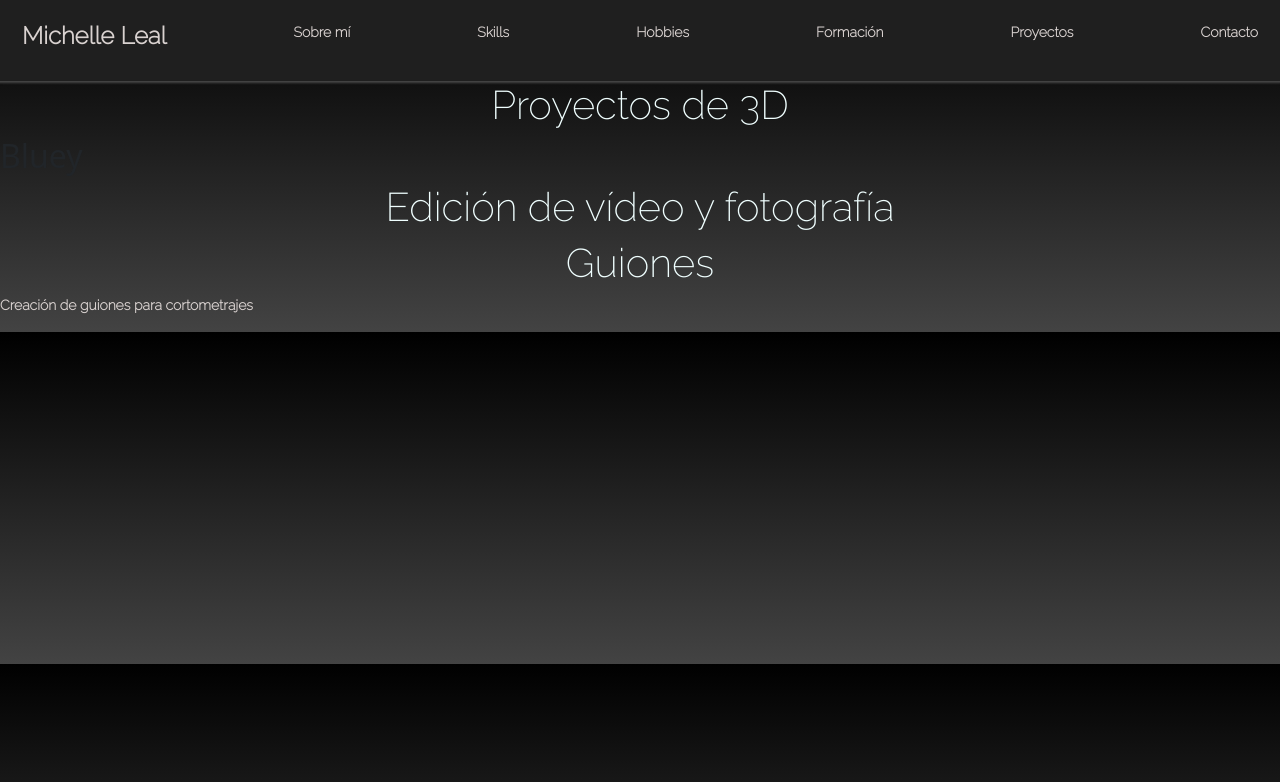
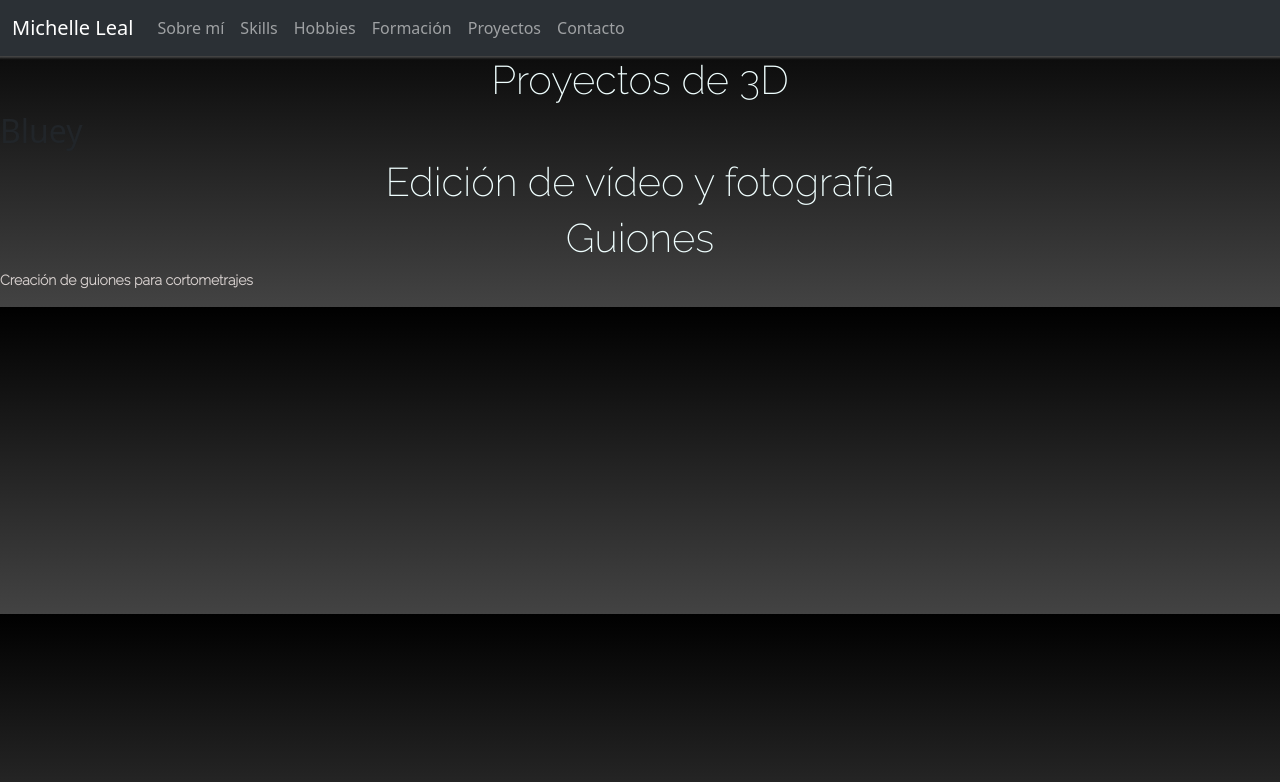
Before and after one commit to DoctoraSt/DoctoraSt.github.io, a plain HTML site: page projects.html in a window 1280 px wide. Drawn offline with nearby package versions, Linux system fonts and the light colour scheme.

Commit message:
navbar y letras

```diff
--- a/projects.html
+++ b/projects.html
@@ -15,15 +15,22 @@
 </head>
 <body>
     <header>
-        <nav>
-            <div class="links">
-                <h3><a href="index.html">Michelle Leal</a></h3>
-                <p><a href="#Sobre">Sobre mí</a></p>
-                <p><a href="#Skills">Skills</a></p>
-                <p><a href="#Hobbies">Hobbies</a></p>
-                <p><a href="#formacion">Formación</p></a>
-                <p><a href="#Experiencia">Proyectos</a></p>
-                <p class="fond"><a href="#Contacto">Contacto</a></p>
+        <nav class="navbar navbar-expand-lg bg-body-tertiary" data-bs-theme="dark">
+            <div class="container-fluid">
+                <a class="navbar-brand" href="#">Michelle Leal</a>
+                <button class="navbar-toggler" type="button" data-bs-toggle="collapse" data-bs-target="#navbarNavAltMarkup" aria-controls="navbarNavAltMarkup" aria-expanded="false" aria-label="Toggle navigation">
+                    <span class="navbar-toggler-icon"></span>
+                </button>
+                <div class="collapse navbar-collapse" id="navbarNavAltMarkup">
+                    <div class="navbar-nav">
+                        <a class="nav-link" href="#Sobre mí">Sobre mí</a>
+                        <a class="nav-link" href="#Skills">Skills</a>
+                        <a class="nav-link" href="#Hobbies">Hobbies</a>
+                        <a class="nav-link" href="#formacion">Formación</a>
+                        <a class="nav-link" href="#Experiencia">Proyectos</a>
+                        <a class="nav-link" href="#Contacto">Contacto</a>
+                    </div>
+                </div>
             </div>
         </nav>
     </header>
```
Also changed, not shown: CSS/styles.css (+1 -7 lines), index.html (+16 -10 lines).
